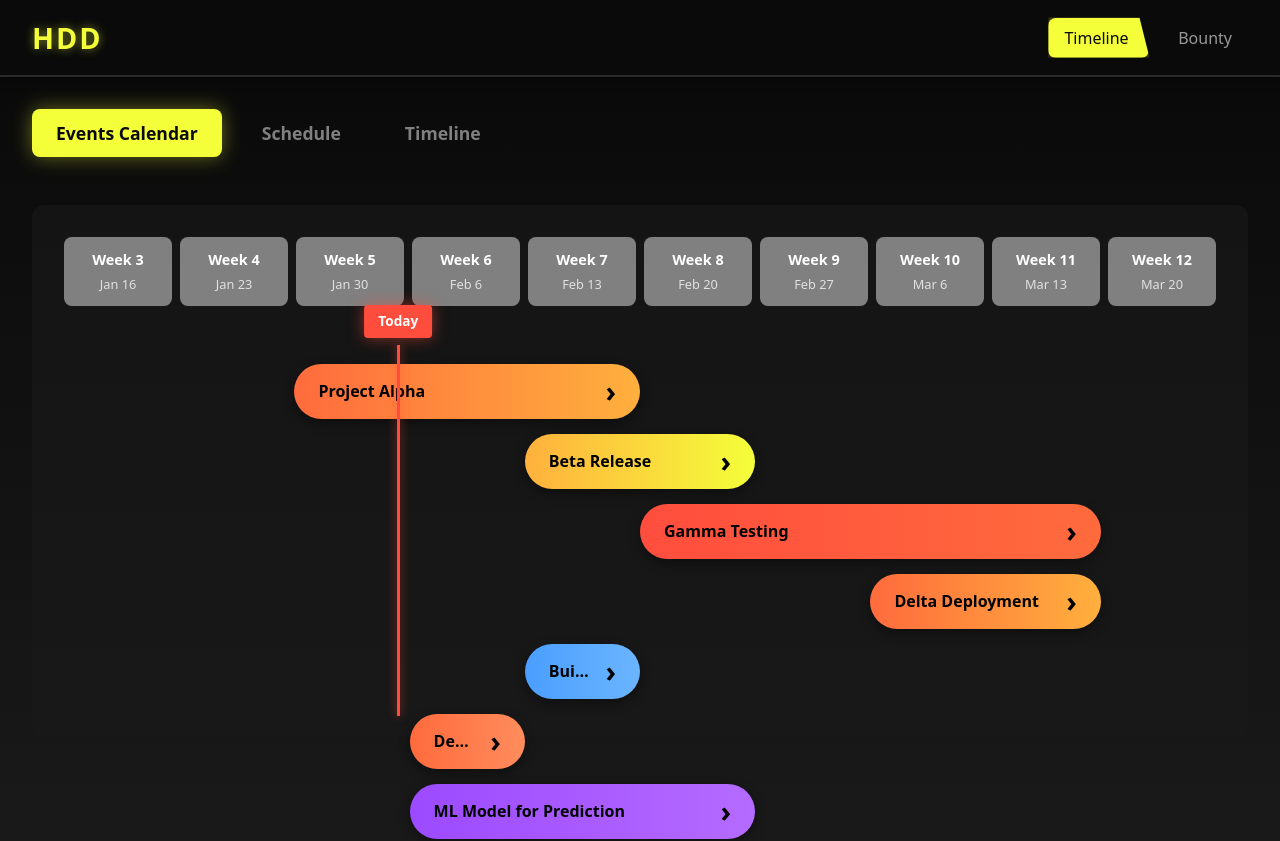
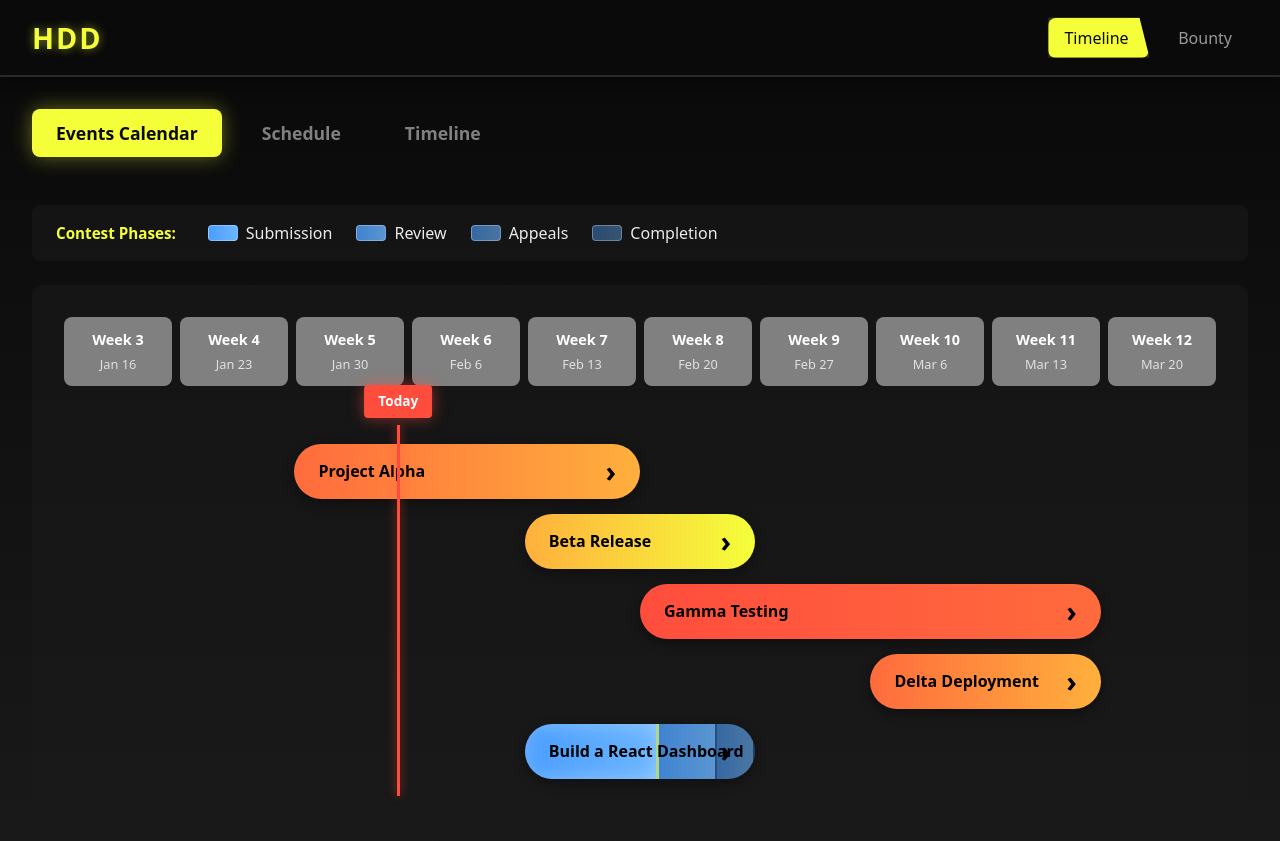
Before and after one commit to enlorik/HDD, a React (Vite) app: page / in a window 1280 px wide. Shown: the top 841 px of the page. Built offline with nearby package versions, Linux system fonts and the light colour scheme; no server answers.

Commit message:
Add phase visualization to Topcoder timeline challenges
Co-authored-by: enlorik <99548776+enlorik@users.noreply.github.com>

```diff
--- a/src/components/Timeline.css
+++ b/src/components/Timeline.css
@@ -170,6 +170,107 @@
   line-height: 1;
 }
 
+/* Phase Legend */
+.phase-legend {
+  max-width: 1400px;
+  margin: 0 auto 1.5rem;
+  padding: 1rem 1.5rem;
+  background-color: rgba(26, 26, 26, 0.6);
+  border-radius: 8px;
+  display: flex;
+  align-items: center;
+  gap: 2rem;
+}
+
+.legend-title {
+  font-weight: 700;
+  color: #f4ff3a;
+  font-size: 0.95rem;
+}
+
+.legend-items {
+  display: flex;
+  gap: 1.5rem;
+  flex-wrap: wrap;
+}
+
+.legend-item {
+  display: flex;
+  align-items: center;
+  gap: 0.5rem;
+}
+
+.legend-color {
+  width: 30px;
+  height: 16px;
+  border-radius: 4px;
+  border: 1px solid rgba(255, 255, 255, 0.3);
+}
+
+.legend-submission {
+  background: linear-gradient(90deg, #4a9eff 0%, #6bb5ff 100%);
+  opacity: 1;
+}
+
+.legend-review {
+  background: linear-gradient(90deg, #4a9effcc 0%, #6bb5ffcc 100%);
+  opacity: 1;
+}
+
+.legend-appeals {
+  background: linear-gradient(90deg, #4a9eff99 0%, #6bb5ff99 100%);
+  opacity: 1;
+}
+
+.legend-completion {
+  background: linear-gradient(90deg, #4a9eff66 0%, #6bb5ff66 100%);
+  opacity: 1;
+}
+
+/* Phase Segments */
+.event-bar-phased {
+  display: flex;
+  padding: 0;
+  overflow: hidden;
+  position: relative;
+}
+
+.phase-segment {
+  height: 100%;
+  display: inline-block;
+  border-right: 2px solid rgba(0, 0, 0, 0.4);
+  position: relative;
+  transition: all 0.3s ease;
+}
+
+.phase-segment:last-of-type {
+  border-right: none;
+}
+
+.phase-active {
+  box-shadow: inset 0 0 20px rgba(255, 255, 255, 0.3);
+  border-right-color: rgba(244, 255, 58, 0.6);
+  border-right-width: 3px;
+}
+
+.event-bar-phased .event-title {
+  position: absolute;
+  left: 1.5rem;
+  top: 50%;
+  transform: translateY(-50%);
+  z-index: 10;
+  pointer-events: none;
+}
+
+.event-bar-phased .event-arrow {
+  position: absolute;
+  right: 1.5rem;
+  top: 50%;
+  transform: translateY(-50%);
+  z-index: 10;
+  pointer-events: none;
+}
+
 @media (max-width: 768px) {
   .timeline-container {
     padding: 1rem;
--- a/src/components/Timeline.jsx
+++ b/src/components/Timeline.jsx
@@ -111,6 +111,29 @@ function Timeline() {
         </button>
       </div>
 
+      {/* Phase Legend */}
+      <div className="phase-legend">
+        <div className="legend-title">Contest Phases:</div>
+        <div className="legend-items">
+          <div className="legend-item">
+            <div className="legend-color legend-submission"></div>
+            <span>Submission</span>
+          </div>
+          <div className="legend-item">
+            <div className="legend-color legend-review"></div>
+            <span>Review</span>
+          </div>
+          <div className="legend-item">
+            <div className="legend-color legend-appeals"></div>
+            <span>Appeals</span>
+          </div>
+          <div className="legend-item">
+            <div className="legend-color legend-completion"></div>
+            <span>Completion</span>
+          </div>
+        </div>
+      </div>
+
       {/* Loading and Error States */}
       {loading && (
         <div className="timeline-status">
@@ -147,21 +170,77 @@ function Timeline() {
               const leftPercent = ((event.startWeek + 3) / weeksToShow) * 100;
               const widthPercent = (event.duration / weeksToShow) * 100;
 
+              // Check if this is a Topcoder event with phase data
+              const hasPhases = event.type === 'topcoder' && event.phases;
+
+              // Build tooltip text
+              let tooltipText = event.title;
+              if (event.type === 'topcoder') {
+                tooltipText += ` (${event.track})`;
+                if (hasPhases) {
+                  const phaseLabels = {
+                    submission: 'Submission Phase',
+                    review: 'Review Phase',
+                    appeals: 'Appeals Phase',
+                    completed: 'Completed'
+                  };
+                  tooltipText += `\nCurrent: ${phaseLabels[event.phases.currentPhase]}`;
+                }
+              }
+
               return (
                 <div
                   key={event.id}
-                  className="event-bar"
+                  className={`event-bar ${hasPhases ? 'event-bar-phased' : ''}`}
                   style={{
                     left: `${leftPercent}%`,
                     width: `${widthPercent}%`,
-                    background: event.gradient,
+                    background: hasPhases ? 'transparent' : event.gradient,
                     top: `${index * 70 + 10}px`
                   }}
                   onClick={() => event.detailLink && window.open(event.detailLink, '_blank', 'noopener,noreferrer')}
-                  title={event.type === 'topcoder' ? `${event.title} (${event.track})` : event.title}
+                  title={tooltipText}
                 >
-                  <span className="event-title">{event.title}</span>
-                  <span className="event-arrow">›</span>
+                  {hasPhases ? (
+                    <>
+                      {/* Phase segments with borders */}
+                      <div
+                        className={`phase-segment phase-submission ${event.phases.currentPhase === 'submission' ? 'phase-active' : ''}`}
+                        style={{
+                          width: `${event.phases.submission}%`,
+                          background: `linear-gradient(90deg, ${event.baseColors.start} 0%, ${event.baseColors.end} 100%)`
+                        }}
+                      />
+                      <div
+                        className={`phase-segment phase-review ${event.phases.currentPhase === 'review' ? 'phase-active' : ''}`}
+                        style={{
+                          width: `${event.phases.review}%`,
+                          background: `linear-gradient(90deg, ${event.baseColors.start}cc 0%, ${event.baseColors.end}cc 100%)`
+                        }}
+                      />
+                      <div
+                        className={`phase-segment phase-appeals ${event.phases.currentPhase === 'appeals' ? 'phase-active' : ''}`}
+                        style={{
+                          width: `${event.phases.appeals}%`,
+                          background: `linear-gradient(90deg, ${event.baseColors.start}99 0%, ${event.baseColors.end}99 100%)`
+                        }}
+                      />
+                      <div
+                        className={`phase-segment phase-completion ${event.phases.currentPhase === 'completed' ? 'phase-active' : ''}`}
+                        style={{
+                          width: `${100 - event.phases.submission - event.phases.review - event.phases.appeals}%`,
+                          background: `linear-gradient(90deg, ${event.baseColors.start}66 0%, ${event.baseColors.end}66 100%)`
+                        }}
+                      />
+                      <span className="event-title">{event.title}</span>
+                      <span className="event-arrow">›</span>
+                    </>
+                  ) : (
+                    <>
+                      <span className="event-title">{event.title}</span>
+                      <span className="event-arrow">›</span>
+                    </>
+                  )}
                 </div>
               );
             })}
--- a/src/services/topcoderService.js
+++ b/src/services/topcoderService.js
@@ -5,7 +5,7 @@
 import { mockTopcoderChallenges } from './mockTopcoderData';
 
 const TOPCODER_API_URL = 'https://api.topcoder.com/v5/challenges';
-const USE_MOCK_DATA = false; // Set to true to use mock data instead of API
+const USE_MOCK_DATA = true; // Set to true to use mock data instead of API
 
 /**
  * Fetch active Topcoder challenges from the API
@@ -36,11 +36,23 @@ export async function fetchTopcoderChallenges() {
     const data = await response.json();
 
     // Extract and format relevant challenge data
-    const challenges = (data || []).map(challenge => ({
+    const challenges = (data || []).map(challenge => {
+      // Calculate phase dates (mock placeholders if not provided by API)
+      const submissionEnd = new Date(challenge.submissionEndDate);
+      const reviewStart = challenge.reviewStartDate ? new Date(challenge.reviewStartDate) : submissionEnd;
+      const appealsStart = challenge.appealsStartDate ? new Date(challenge.appealsStartDate) :
+        new Date(reviewStart.getTime() + 2 * 24 * 60 * 60 * 1000); // 2 days after review
+      const completion = challenge.completionDate ? new Date(challenge.completionDate) :
+        new Date(appealsStart.getTime() + 2 * 24 * 60 * 60 * 1000); // 2 days after appeals
+
+      return {
         id: challenge.id,
         name: challenge.name || 'Untitled Challenge',
         registrationEndDate: challenge.registrationEndDate,
         submissionEndDate: challenge.submissionEndDate,
+        reviewStartDate: reviewStart.toISOString(),
+        appealsStartDate: appealsStart.toISOString(),
+        completionDate: completion.toISOString(),
         track: challenge.track || 'Unknown',
         type: challenge.type || 'Challenge',
         prizeSets: challenge.prizeSets || [],
@@ -48,7 +60,8 @@ export async function fetchTopcoderChallenges() {
         tags: challenge.tags || [],
         overview: challenge.overview,
         detailLink: `https://www.topcoder.com/challenges/${challenge.id}`
-    }));
+      };
+    });
 
     return challenges;
   } catch (error) {
@@ -63,7 +76,7 @@ export async function fetchTopcoderChallenges() {
  * Format Topcoder challenges for timeline display
  * @param {Array} challenges - Array of challenge objects
  * @param {Date} referenceDate - Reference date for calculating week offsets
- * @returns {Array} Array of formatted events for timeline
+ * @returns {Array} Array of formatted events for timeline with phase information
  */
 export function formatChallengesForTimeline(challenges, referenceDate = new Date()) {
   const getWeekOffset = (targetDate, refDate) => {
@@ -83,31 +96,55 @@ export function formatChallengesForTimeline(challenges, referenceDate = new Date
     .map(challenge => {
       const registrationEnd = new Date(challenge.registrationEndDate);
       const submissionEnd = new Date(challenge.submissionEndDate);
+      const reviewStart = new Date(challenge.reviewStartDate || challenge.submissionEndDate);
+      const appealsStart = new Date(challenge.appealsStartDate || reviewStart.getTime() + 2 * 24 * 60 * 60 * 1000);
+      const completion = new Date(challenge.completionDate || appealsStart.getTime() + 2 * 24 * 60 * 60 * 1000);
 
-      // Use registration end date as start, submission end date as end
+      // Use registration end date as start, completion date as end
       const startWeek = getWeekOffset(registrationEnd, referenceDate);
-      const duration = getWeekDuration(registrationEnd, submissionEnd);
+      const duration = getWeekDuration(registrationEnd, completion);
+
+      // Calculate phase durations as percentages of total duration
+      const totalDuration = completion - registrationEnd;
+      const submissionDuration = submissionEnd - registrationEnd;
+      const reviewDuration = appealsStart - submissionEnd;
+      const appealsDuration = completion - appealsStart;
+
+      const submissionPercent = (submissionDuration / totalDuration) * 100;
+      const reviewPercent = (reviewDuration / totalDuration) * 100;
+      const appealsPercent = (appealsDuration / totalDuration) * 100;
+
+      // Determine current phase based on current date
+      const now = new Date();
+      let currentPhase = 'submission';
+      if (now >= completion) {
+        currentPhase = 'completed';
+      } else if (now >= appealsStart) {
+        currentPhase = 'appeals';
+      } else if (now >= submissionEnd) {
+        currentPhase = 'review';
+      }
 
       // Determine gradient based on track
-      let gradient;
+      let baseColors;
       switch (challenge.track) {
         case 'DEVELOP':
         case 'Dev':
-          gradient = 'linear-gradient(90deg, #4a9eff 0%, #6bb5ff 100%)'; // Blue
+          baseColors = { start: '#4a9eff', end: '#6bb5ff' }; // Blue
           break;
         case 'DESIGN':
         case 'Des':
-          gradient = 'linear-gradient(90deg, #ff6b3d 0%, #ff8c5c 100%)'; // Orange
+          baseColors = { start: '#ff6b3d', end: '#ff8c5c' }; // Orange
           break;
         case 'DATA_SCIENCE':
         case 'DS':
-          gradient = 'linear-gradient(90deg, #9c4aff 0%, #b56bff 100%)'; // Purple
+          baseColors = { start: '#9c4aff', end: '#b56bff' }; // Purple
           break;
         case 'QA':
-          gradient = 'linear-gradient(90deg, #4aff8c 0%, #6bffaa 100%)'; // Green
+          baseColors = { start: '#4aff8c', end: '#6bffaa' }; // Green
           break;
         default:
-          gradient = 'linear-gradient(90deg, #808080 0%, #a0a0a0 100%)'; // Gray
+          baseColors = { start: '#808080', end: '#a0a0a0' }; // Gray
       }
 
       return {
@@ -115,11 +152,21 @@ export function formatChallengesForTimeline(challenges, referenceDate = new Date
         title: challenge.name,
         startWeek,
         duration,
-        gradient,
+        gradient: `linear-gradient(90deg, ${baseColors.start} 0%, ${baseColors.end} 100%)`,
+        baseColors,
+        phases: {
+          submission: submissionPercent,
+          review: reviewPercent,
+          appeals: appealsPercent,
+          currentPhase
+        },
         type: 'topcoder',
         detailLink: challenge.detailLink,
         registrationEndDate: challenge.registrationEndDate,
         submissionEndDate: challenge.submissionEndDate,
+        reviewStartDate: challenge.reviewStartDate,
+        appealsStartDate: challenge.appealsStartDate,
+        completionDate: challenge.completionDate,
         track: challenge.track
       };
     });
```
Also changed, not shown: src/services/mockTopcoderData.js (+13 -0 lines). Lines whose indentation alone changed are shown as unchanged.
